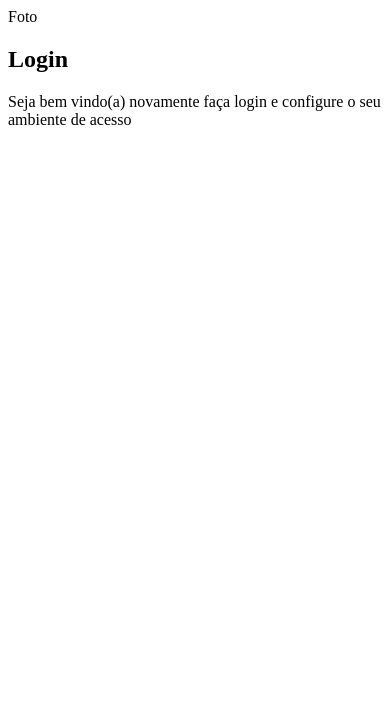
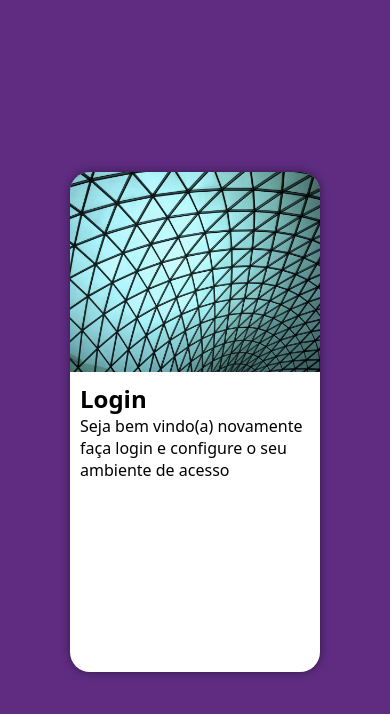
Before and after one commit to softwarekleberson/Tela-login, a plain HTML site: page index.html in a window 390 px wide. Drawn offline with Linux system fonts and the light colour scheme.

Commit message:
Versão mobile firt feita

```diff
--- a/estilo/style.css
+++ b/estilo/style.css
@@ -5,3 +5,48 @@
     Verde: #49a09d
     Lilás: #5f2c82
 */
+
+* {
+    font-family: system-ui, -apple-system, BlinkMacSystemFont, 'Segoe UI', Roboto, Oxygen, Ubuntu, Cantarell, 'Open Sans', 'Helvetica Neue', sans-serif;
+    padding: 0px;
+    margin: 0px;
+    box-sizing: border-box;
+}
+
+body, html {
+    background-color: #5f2c82;
+    height: 100%;
+    width: 100%;
+}
+
+main {
+    position: relative;
+    height: 100%;
+    width: 100%;
+}
+
+section#login {
+    position: absolute;
+    top: 50%;
+    left: 50%;
+    transform: translate(-50%, -50%);
+    overflow: hidden;
+    background-color: white;
+    width: 250px;
+    height: 500px;
+    border-radius: 20px;
+    box-shadow: 0px 0px 10px rgba(0, 0, 0, 0.45);
+}
+
+section#login > div#imagem {
+    display: block;
+    background: #5f2c82 url(../imagens/pexels-pixabay-248921.jpg);
+    background-size: cover;
+    background-position: right top;
+    height: 200px;
+}
+
+section#login > div#formulario {
+    display: block;
+    padding: 10px;
+}
--- a/index.html
+++ b/index.html
@@ -10,7 +10,7 @@
     <main>
         <section id="login">
             <div id="imagem">
-                Foto
+
             </div>
             <div id="formulario">
                 <h1>Login</h1>
```
